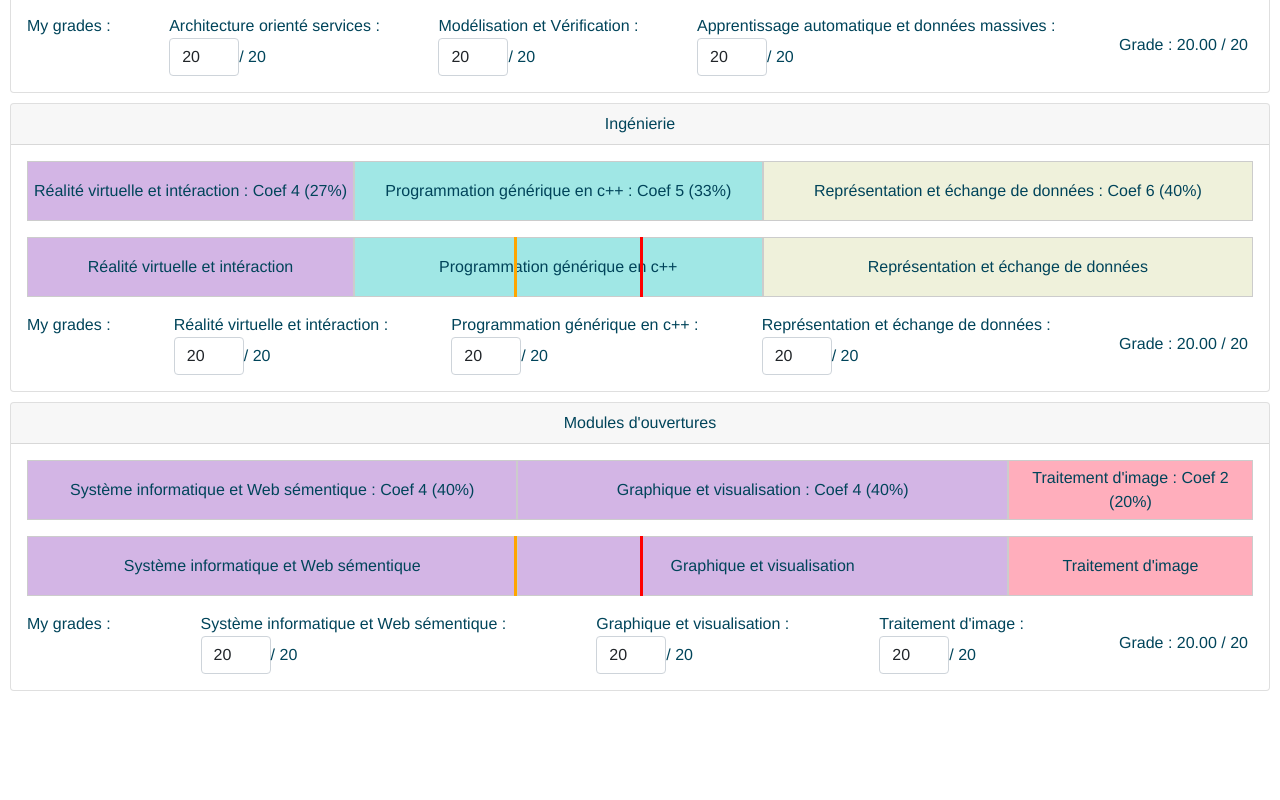
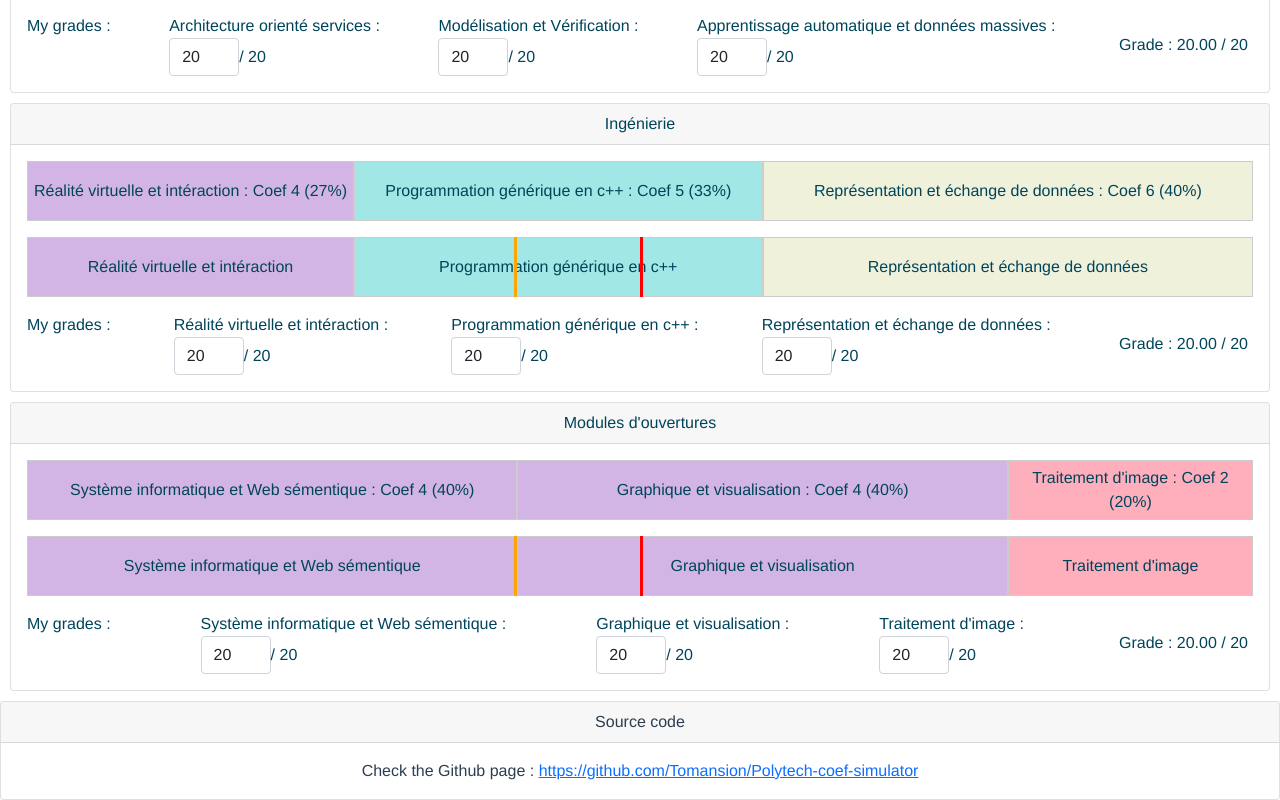
Before and after one commit to Tomansion/Polytech-coef-simulator, a Vue app: page / in a window 1280 px wide. Shown: the part 1262-2062 px from the top of the page. Before the commit the page ends 1963 px from the top, so only its background shows below. Built offline with nearby package versions, Linux system fonts and the light colour scheme.

Commit message:
added dockerfile

```diff
--- a/src/App.vue
+++ b/src/App.vue
@@ -12,11 +12,18 @@
       :UE="UE"
       @gradeUpdate="gradeUpdate"
     />
+    <b-card header="Source code">
+      <b-card-text>
+        Check the Github page :
+        <a href="https://github.com/Tomansion/Polytech-coef-simulator">https://github.com/Tomansion/Polytech-coef-simulator</a>
+        </b-card-text
+      >
+    </b-card>
   </div>
 </template>
 
 <script>
-import coef_config from "@/assets/coef/app5-info.yaml"; // gets modules coef from yaml file
+import coef_config from "@/assets/coef.yaml"; // gets modules coef from yaml file
 import UE from "./components/UE.vue";
 
 export default {
@@ -26,7 +33,7 @@ export default {
     return {
       UeList: null,
       totalGrade: 20,
-      totalCoef: null
+      totalCoef: null,
     };
   },
   created() {
@@ -42,10 +49,7 @@ export default {
       ue.grade = 20 * ue.totalCoef;
     });
 
-    this.totalCoef = this.UeList.reduce(
-      (total, ue) => ue.totalCoef + total,
-      0
-    );
+    this.totalCoef = this.UeList.reduce((total, ue) => ue.totalCoef + total, 0);
   },
   methods: {
     gradeUpdate({ UE, grade }) {
@@ -58,9 +62,9 @@ export default {
       // Calculate the total grade
       let totalGrade = 0;
       for (let UE of this.UeList) {
-        totalGrade += UE.grade ;
+        totalGrade += UE.grade;
       }
-      this.totalGrade =  (totalGrade / this.totalCoef).toFixed(2);
+      this.totalGrade = (totalGrade / this.totalCoef).toFixed(2);
     },
   },
 };
```
Also changed, not shown: src/assets/coef.yaml (renamed from src/assets/coef/app5-info.yaml), 2 other files (tests, documents, lock files or other folders).
